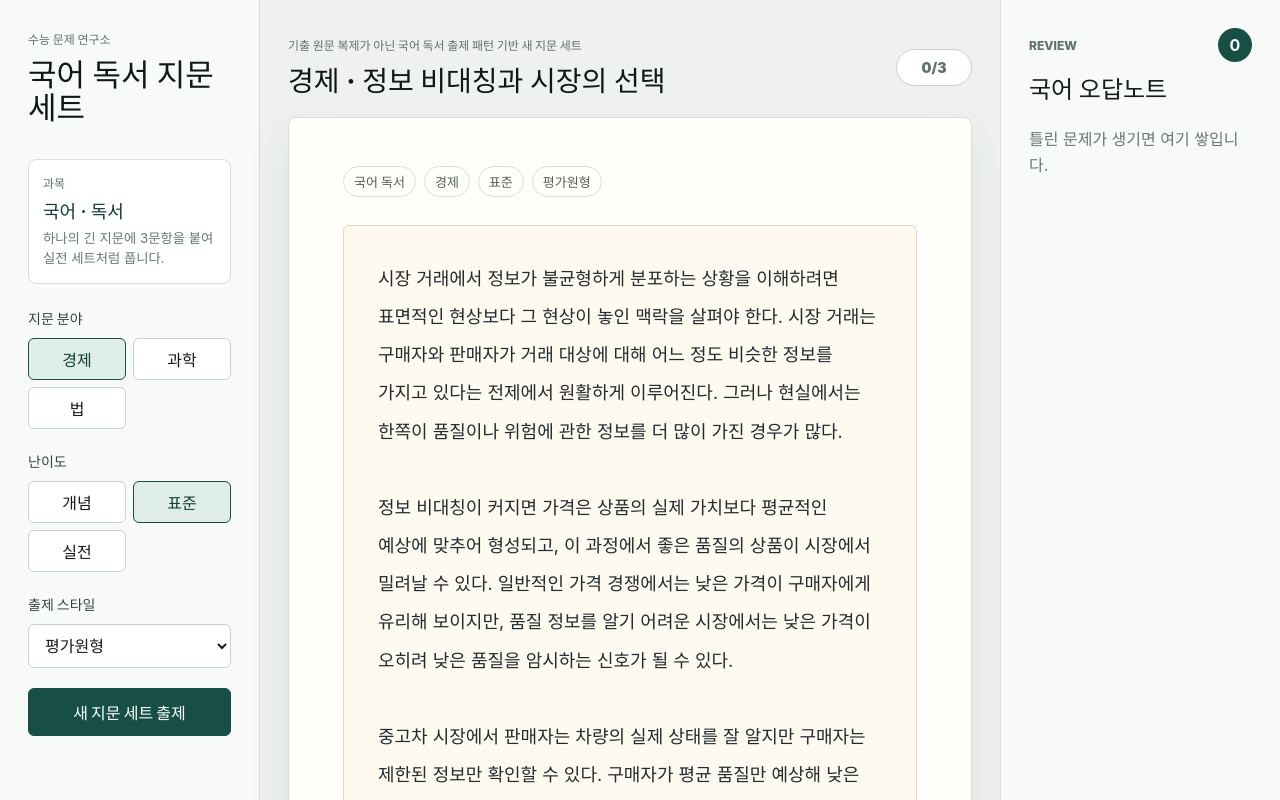
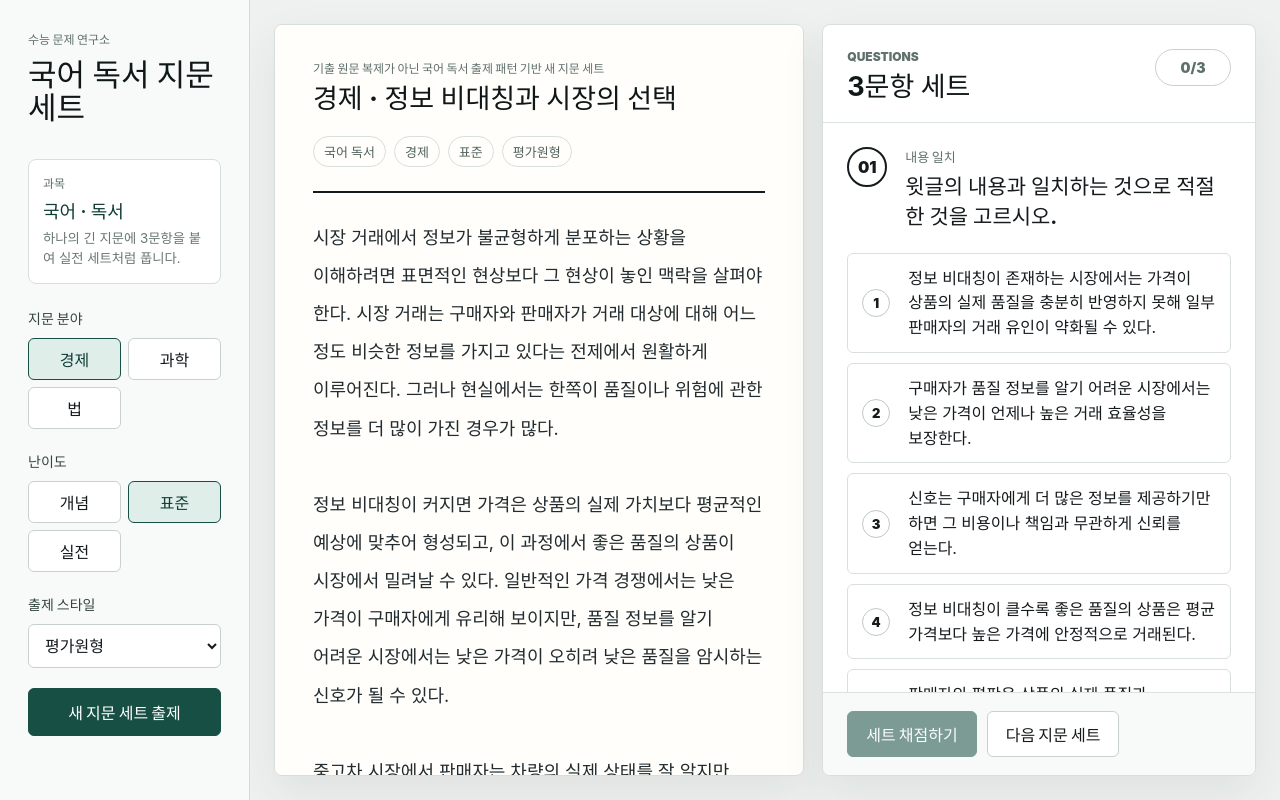
Before and after one commit to jbaoro/SAT, a React (Vite) app: page / in a window 1280 px wide. Shown: the top 800 px of the page. Built offline with nearby package versions, Linux system fonts and the light colour scheme.

Commit message:
Split passage and questions layout

```diff
--- a/src/App.css
+++ b/src/App.css
@@ -1,8 +1,7 @@
 .app-shell {
   min-height: 100vh;
   display: grid;
-  grid-template-columns: 260px minmax(680px, 920px) 280px;
-  justify-content: center;
+  grid-template-columns: 250px minmax(0, 1fr);
   background: #eef1f0;
   color: #151a1d;
 }
@@ -37,20 +36,33 @@ p {
   margin: 0;
 }
 
-.side-panel,
-.review-panel {
+.side-panel {
   min-height: 100vh;
-  border-color: #d4dcda;
+  border-right: 1px solid #d4dcda;
   background: #f8faf9;
   padding: 28px;
 }
 
-.side-panel {
-  border-right: 1px solid #d4dcda;
+.brand-block {
+  margin-bottom: 34px;
 }
 
-.brand-block {
-  margin-bottom: 34px;
+.brand-block span,
+.subject-lock span,
+.pane-header p,
+.question-pane-header p {
+  color: #60706c;
+  font-size: 12px;
+  font-weight: 900;
+  letter-spacing: 0;
+  text-transform: uppercase;
+}
+
+.brand-block h1 {
+  margin-top: 10px;
+  color: #101719;
+  font-size: 31px;
+  line-height: 1.08;
 }
 
 .subject-lock {
@@ -63,13 +75,6 @@ p {
   padding: 14px;
 }
 
-.subject-lock span {
-  color: #60706c;
-  font-size: 12px;
-  font-weight: 900;
-  text-transform: uppercase;
-}
-
 .subject-lock strong {
   color: #113d36;
   font-size: 18px;
@@ -78,23 +83,6 @@ p {
 .subject-lock small {
   color: #687775;
   line-height: 1.5;
-}
-
-.brand-block span,
-.review-header span,
-.exam-header p {
-  color: #60706c;
-  font-size: 12px;
-  font-weight: 800;
-  letter-spacing: 0;
-  text-transform: uppercase;
-}
-
-.brand-block h1 {
-  margin-top: 10px;
-  color: #101719;
-  font-size: 31px;
-  line-height: 1.08;
 }
 
 .control-group {
@@ -153,22 +141,60 @@ input {
   font-weight: 900;
 }
 
-.exam-area {
-  padding: 36px 28px 56px;
+.study-area {
+  height: 100vh;
+  display: grid;
+  grid-template-columns: minmax(460px, 1.1fr) minmax(420px, 0.9fr);
+  gap: 18px;
+  overflow: hidden;
+  padding: 24px;
 }
 
-.exam-header {
+.passage-pane,
+.question-pane {
+  min-height: 0;
+  border: 1px solid #d7dedc;
+  border-radius: 8px;
+  background: #fffefa;
+  box-shadow: 0 18px 45px rgba(40, 48, 45, 0.08);
+}
+
+.passage-pane {
+  overflow-y: auto;
+  padding: 34px 38px;
+}
+
+.question-pane {
+  display: grid;
+  grid-template-rows: auto minmax(0, 1fr) auto;
+  overflow: hidden;
+  background: #ffffff;
+}
+
+.pane-header,
+.question-pane-header {
   display: flex;
   justify-content: space-between;
   gap: 18px;
-  align-items: center;
-  margin-bottom: 18px;
+  align-items: flex-start;
 }
 
-.exam-header h2 {
+.pane-header {
+  display: block;
+  margin-bottom: 20px;
+}
+
+.pane-header h2,
+.question-pane-header h2 {
   margin-top: 6px;
   color: #101719;
-  font-size: 28px;
+  font-size: 27px;
+  line-height: 1.25;
+}
+
+.question-pane-header {
+  border-bottom: 1px solid #dce2df;
+  padding: 24px 24px 18px;
 }
 
 .score-chip {
@@ -189,26 +215,11 @@ input {
   color: #136144;
 }
 
-.score-chip.wrong {
-  border-color: #b95050;
-  background: #fae8e8;
-  color: #9a3131;
-}
-
-.paper {
-  min-height: 1380px;
-  border: 1px solid #d7dedc;
-  border-radius: 8px;
-  background: #fffefa;
-  box-shadow: 0 18px 45px rgba(40, 48, 45, 0.08);
-  padding: 48px 54px;
-}
-
 .paper-meta {
   display: flex;
   flex-wrap: wrap;
   gap: 8px;
-  margin-bottom: 28px;
+  margin-bottom: 24px;
 }
 
 .paper-meta span {
@@ -221,31 +232,30 @@ input {
 }
 
 .passage {
-  border: 1px solid #e0d7c6;
-  border-radius: 6px;
-  background: #fffaf0;
+  border-top: 2px solid #151a1d;
   color: #222c30;
   font-size: 18px;
   line-height: 2.12;
-  padding: 34px;
+  padding-top: 26px;
   white-space: pre-line;
   word-break: keep-all;
 }
 
-.question-set {
+.question-scroll {
+  min-height: 0;
   display: grid;
-  gap: 34px;
-  margin-top: 38px;
+  gap: 30px;
+  overflow-y: auto;
+  padding: 24px;
 }
 
 .question-card {
-  border-top: 1px solid #dce2df;
-  padding-top: 28px;
+  border-bottom: 1px solid #dce2df;
+  padding-bottom: 30px;
 }
 
-.question-card:first-child {
-  border-top: 0;
-  padding-top: 0;
+.question-card:last-child {
+  border-bottom: 0;
 }
 
 .question-block {
@@ -253,7 +263,7 @@ input {
   grid-template-columns: 44px 1fr;
   gap: 14px;
   align-items: start;
-  margin: 0 0 22px;
+  margin: 0 0 20px;
 }
 
 .question-number {
@@ -268,7 +278,7 @@ input {
 
 .question-block h3 {
   color: #151a1d;
-  font-size: 23px;
+  font-size: 21px;
   line-height: 1.45;
 }
 
@@ -302,7 +312,7 @@ input {
 
 .choices {
   display: grid;
-  gap: 12px;
+  gap: 10px;
   list-style: none;
   margin: 0;
   padding: 0;
@@ -310,14 +320,14 @@ input {
 
 .choices button {
   width: 100%;
-  min-height: 58px;
+  min-height: 54px;
   display: grid;
   grid-template-columns: 34px 1fr;
   gap: 12px;
   align-items: center;
   border-color: #d8dfdc;
   background: #ffffff;
-  padding: 13px 16px;
+  padding: 12px 14px;
   line-height: 1.55;
   text-align: left;
   word-break: keep-all;
@@ -339,21 +349,12 @@ input {
   background: #edf6f2;
 }
 
-.short-answer {
-  display: grid;
-  gap: 10px;
-  max-width: 420px;
-}
-
-.short-answer span {
-  color: #344541;
-  font-weight: 800;
-}
-
 .exam-actions {
   display: flex;
   gap: 10px;
-  margin-top: 28px;
+  border-top: 1px solid #dce2df;
+  background: #f8faf9;
+  padding: 18px 24px;
 }
 
 .exam-actions button {
@@ -402,7 +403,7 @@ input {
 
 .solution-panel strong {
   color: #0f493f;
-  font-size: 20px;
+  font-size: 18px;
 }
 
 .solution-panel p {
@@ -418,113 +419,59 @@ input {
   padding: 12px 14px;
 }
 
-.review-panel {
-  border-left: 1px solid #d4dcda;
-}
-
-.review-header {
-  display: flex;
-  justify-content: space-between;
-  align-items: center;
-  margin-bottom: 8px;
-}
-
-.review-header strong {
-  width: 34px;
-  height: 34px;
-  display: grid;
-  place-items: center;
-  border-radius: 999px;
-  background: #174f45;
-  color: #ffffff;
-}
-
-.review-panel h2 {
-  margin-bottom: 22px;
-  font-size: 24px;
-}
-
-.empty-state {
-  color: #687775;
-  line-height: 1.6;
-}
-
-.review-panel ul {
-  display: grid;
-  gap: 10px;
-  list-style: none;
-  margin: 0;
-  padding: 0;
-}
-
-.review-panel li {
-  display: grid;
-  gap: 5px;
-  border: 1px solid #dce3dd;
-  border-radius: 8px;
-  background: #ffffff;
-  padding: 14px;
-}
-
-.review-panel li span,
-.review-panel li small {
-  color: #60706c;
-  font-size: 13px;
-}
-
-.review-panel li strong {
-  color: #172321;
-}
-
 @media (max-width: 1180px) {
-  .app-shell {
-    grid-template-columns: 240px minmax(0, 1fr);
-  }
-
-  .review-panel {
-    grid-column: 1 / -1;
-    min-height: auto;
-    border-left: 0;
-    border-top: 1px solid #d4dcda;
-  }
-}
-
-@media (max-width: 860px) {
   .app-shell {
     grid-template-columns: 1fr;
   }
 
-  .side-panel,
-  .review-panel {
+  .side-panel {
     min-height: auto;
     border-right: 0;
+    border-bottom: 1px solid #d4dcda;
   }
 
-  .exam-area {
+  .study-area {
+    height: auto;
+    min-height: calc(100vh - 240px);
+    grid-template-columns: 1fr;
+    overflow: visible;
+  }
+
+  .passage-pane,
+  .question-pane {
+    overflow: visible;
+  }
+
+  .question-pane {
+    display: block;
+  }
+
+  .question-scroll {
+    overflow: visible;
+  }
+}
+
+@media (max-width: 640px) {
+  .side-panel,
+  .study-area {
+    padding: 18px;
+  }
+
+  .passage-pane,
+  .question-pane-header,
+  .question-scroll,
+  .exam-actions {
     padding: 20px;
   }
 
-  .paper {
-    min-height: auto;
-    padding: 26px;
+  .pane-header h2,
+  .question-pane-header h2 {
+    font-size: 23px;
   }
 
   .passage {
     font-size: 16px;
     line-height: 1.9;
-    padding: 20px;
-  }
-}
-
-@media (max-width: 560px) {
-  .side-panel,
-  .review-panel {
-    padding: 20px;
-  }
-
-  .exam-header {
-    align-items: flex-start;
-    flex-direction: column;
   }
 
   .question-block {
--- a/src/App.tsx
+++ b/src/App.tsx
@@ -3,7 +3,6 @@ import {
   createKoreanReadingSet,
   type Difficulty,
   type KoreanPassageSet,
-  type KoreanQuestion,
   type PassageDomain,
   type StyleMode,
 } from './generators/koreanReading'
@@ -12,37 +11,12 @@ import './App.css'
 type GradingState = 'idle' | 'graded'
 type AnswerMap = Record<string, string>
 
-type SavedProblem = {
-  id: string
-  savedAt: string
-  domain: PassageDomain
-  difficulty: Difficulty
-  passageTitle: string
-  concept: string
-  question: KoreanQuestion
-  submittedAnswer: string
-}
-
 const difficulties: Difficulty[] = ['개념', '표준', '실전']
 const passageDomains: PassageDomain[] = ['경제', '과학', '법']
 const styleModes: StyleMode[] = ['평가원형', 'EBS 학습형', '고난도 실전형']
 
-const storageKey = 'sat-practice-generator.korean-reading.saved'
-
 function normalizeAnswer(answer: string) {
   return answer.replace(/\s/g, '').trim()
-}
-
-function loadSavedProblems(): SavedProblem[] {
-  const raw = localStorage.getItem(storageKey)
-
-  if (!raw) return []
-
-  try {
-    return JSON.parse(raw) as SavedProblem[]
-  } catch {
-    return []
-  }
 }
 
 function App() {
@@ -51,7 +25,6 @@ function App() {
   const [styleMode, setStyleMode] = useState<StyleMode>('평가원형')
   const [answers, setAnswers] = useState<AnswerMap>({})
   const [gradingState, setGradingState] = useState<GradingState>('idle')
-  const [savedProblems, setSavedProblems] = useState<SavedProblem[]>(loadSavedProblems)
   const [passageSet, setPassageSet] = useState<KoreanPassageSet>(() =>
     createKoreanReadingSet('경제', '표준', '평가원형'),
   )
@@ -77,31 +50,8 @@ function App() {
     setAnswers((currentAnswers) => ({ ...currentAnswers, [questionId]: answer }))
   }
 
-  const saveWrongProblems = () => {
-    const wrongProblems = passageSet.questions
-      .filter((question) => normalizeAnswer(answers[question.id] ?? '') !== normalizeAnswer(question.answer))
-      .filter((question) => !savedProblems.some((savedProblem) => savedProblem.id === question.id))
-      .map((question) => ({
-        id: question.id,
-        savedAt: new Date().toISOString(),
-        domain: passageSet.domain,
-        difficulty: passageSet.difficulty,
-        passageTitle: passageSet.passageTitle,
-        concept: passageSet.concept,
-        question,
-        submittedAnswer: answers[question.id] || '무응답',
-      }))
-
-    if (wrongProblems.length === 0) return
-
-    const nextProblems = [...wrongProblems, ...savedProblems].slice(0, 12)
-    setSavedProblems(nextProblems)
-    localStorage.setItem(storageKey, JSON.stringify(nextProblems))
-  }
-
   const gradeSet = () => {
     setGradingState('graded')
-    saveWrongProblems()
   }
 
   return (
@@ -164,18 +114,13 @@ function App() {
         </button>
       </aside>
 
-      <section className="exam-area">
-        <header className="exam-header">
-          <div>
+      <section className="study-area">
+        <section className="passage-pane">
+          <header className="pane-header">
             <p>기출 원문 복제가 아닌 국어 독서 출제 패턴 기반 새 지문 세트</p>
             <h2>{passageSet.domain} · {passageSet.passageTitle}</h2>
-          </div>
-          <div className={`score-chip ${isGraded ? 'correct' : ''}`}>
-            {isGraded ? `${score}/3` : `${answeredCount}/3`}
-          </div>
-        </header>
+          </header>
 
-        <article className="paper">
           <div className="paper-meta">
             <span>국어 독서</span>
             <span>{passageSet.domain}</span>
@@ -184,8 +129,20 @@ function App() {
           </div>
 
           <p className="passage">{passageSet.passage}</p>
+        </section>
 
-          <section className="question-set">
+        <section className="question-pane">
+          <header className="question-pane-header">
+            <div>
+              <p>Questions</p>
+              <h2>3문항 세트</h2>
+            </div>
+            <div className={`score-chip ${isGraded ? 'correct' : ''}`}>
+              {isGraded ? `${score}/3` : `${answeredCount}/3`}
+            </div>
+          </header>
+
+          <div className="question-scroll">
             {passageSet.questions.map((question) => {
               const selectedAnswer = answers[question.id]
               const isCorrect = normalizeAnswer(selectedAnswer ?? '') === normalizeAnswer(question.answer)
@@ -236,7 +193,7 @@ function App() {
                 </section>
               )
             })}
-          </section>
+          </div>
 
           <div className="exam-actions">
             <button disabled={answeredCount < passageSet.questions.length || isGraded} onClick={gradeSet} type="button">
@@ -246,32 +203,8 @@ function App() {
               다음 지문 세트
             </button>
           </div>
-        </article>
+        </section>
       </section>
-
-      <aside className="review-panel">
-        <div className="review-header">
-          <span>Review</span>
-          <strong>{savedProblems.length}</strong>
-        </div>
-        <h2>국어 오답노트</h2>
-
-        {savedProblems.length === 0 ? (
-          <p className="empty-state">틀린 문제가 생기면 여기 쌓입니다.</p>
-        ) : (
-          <ul>
-            {savedProblems.map((savedProblem) => (
-              <li key={savedProblem.id}>
-                <span>
-                  {savedProblem.domain} · {savedProblem.difficulty} · {savedProblem.question.problemType}
-                </span>
-                <strong>{savedProblem.concept}</strong>
-                <small>내 답: {savedProblem.submittedAnswer}</small>
-              </li>
-            ))}
-          </ul>
-        )}
-      </aside>
     </main>
   )
 }
```
